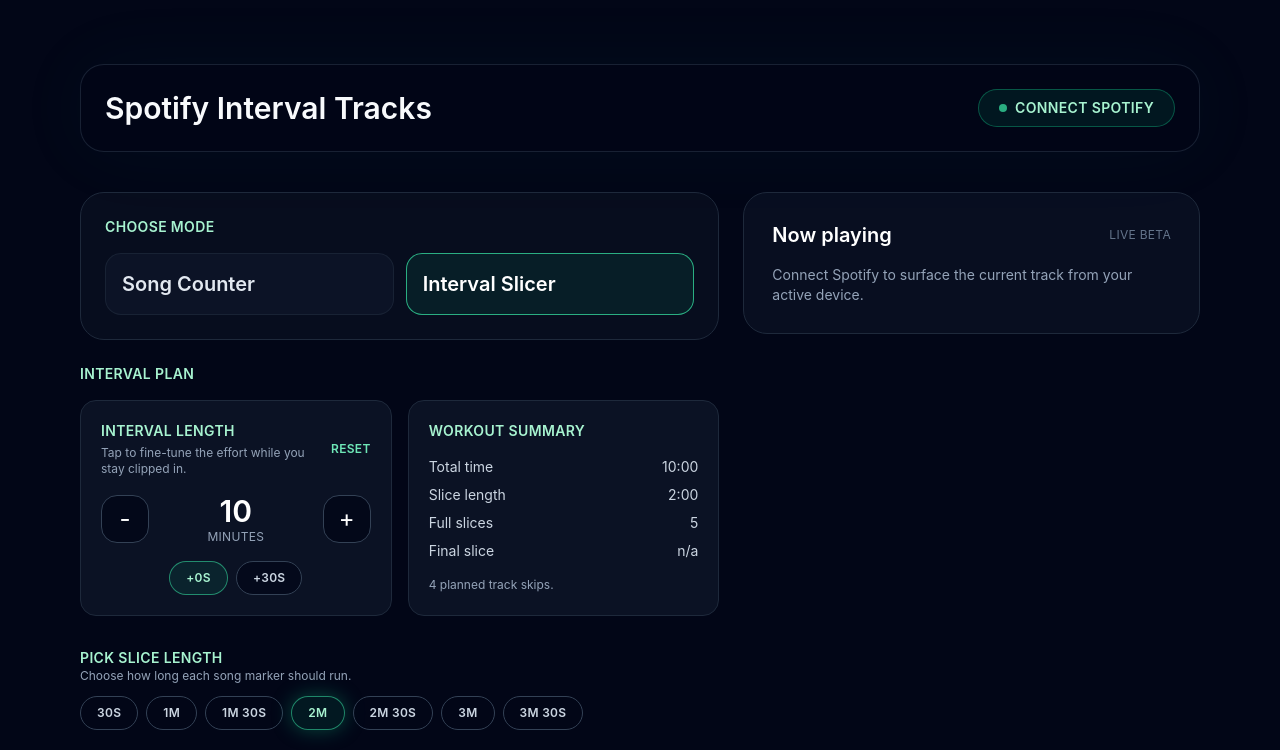
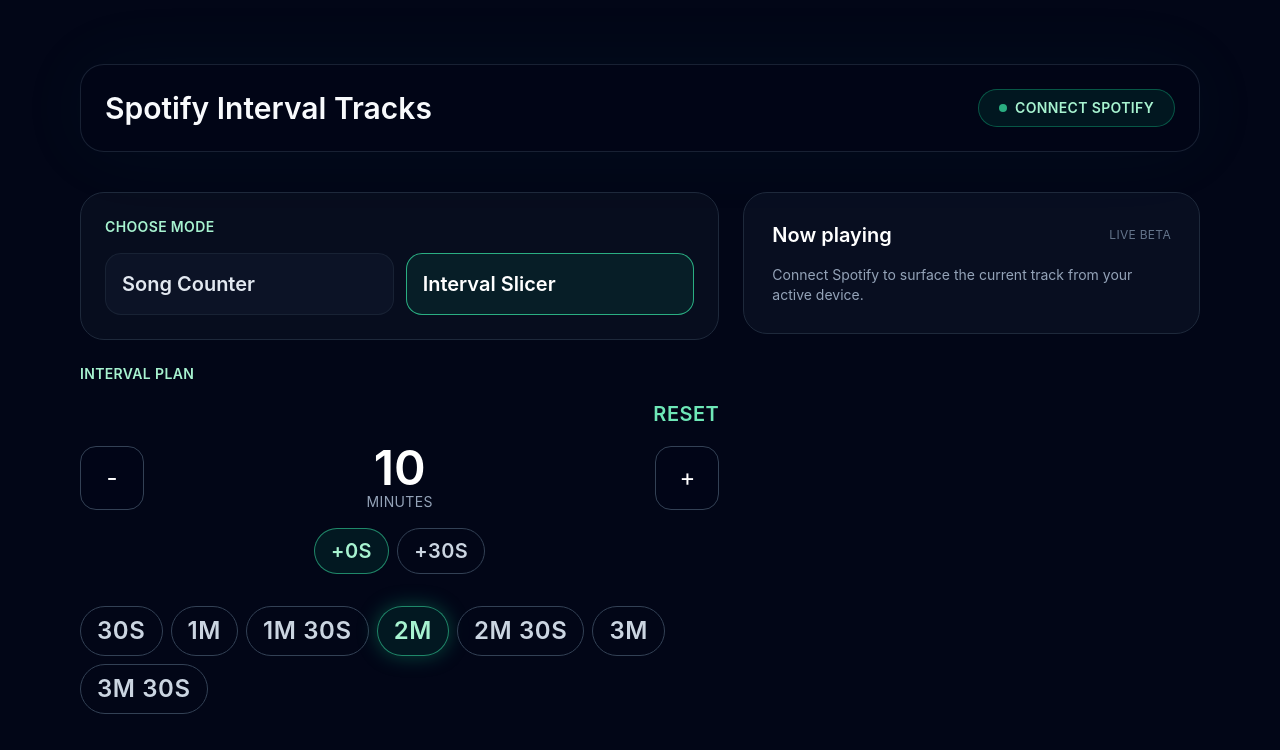
Before and after one commit to BTSeven7/spotify-interval-tracks, a React (Vite) app: page / in a window 1280 px wide. Shown: the top 750 px of the page. Built offline with nearby package versions, Linux system fonts and the light colour scheme.

Commit message:
More UI adjustments

```diff
--- a/src/App.tsx
+++ b/src/App.tsx
@@ -132,12 +132,12 @@
               <IntervalBuilder {...intervalPlan} />
             </section>
 
-            <article className="space-y-4 rounded-3xl border border-slate-800 bg-slate-900/40 p-6">
+            <article className="space-y-4 rounded-3xl p-0">
               {intervalSession.state.status === 'running' ? (
                 <button
                   type="button"
                   onClick={intervalSession.stopSession}
-                  className="h-12 w-full rounded-full border border-rose-400/60 bg-rose-500/15 text-sm font-semibold uppercase tracking-wide text-rose-200 transition hover:border-rose-300 hover:bg-rose-500/25"
+                  className="h-12 w-full rounded-full border border-rose-400/60 bg-rose-500/15 text-2xl font-semibold uppercase tracking-wide text-rose-200 transition hover:border-rose-300 hover:bg-rose-500/25"
                 >
                   Stop session
                 </button>
@@ -146,7 +146,7 @@
                   type="button"
                   onClick={intervalSession.startSession}
                   disabled={!canStartSession}
-                  className={`h-12 w-full rounded-full border text-sm font-semibold uppercase tracking-wide transition ${canStartSession ? 'border-emerald-400/60 bg-emerald-500/15 text-emerald-200 hover:border-emerald-300 hover:bg-emerald-500/25' : 'border-slate-800 bg-slate-900 text-slate-500'}`}
+                  className={`h-12 w-full rounded-full border text-2xl font-semibold uppercase tracking-wide transition ${canStartSession ? 'border-emerald-400/60 bg-emerald-500/15 text-emerald-200 hover:border-emerald-300 hover:bg-emerald-500/25' : 'border-slate-800 bg-slate-900 text-slate-500'}`}
                 >
                   Start session
                 </button>
--- a/src/components/IntervalBuilder.tsx
+++ b/src/components/IntervalBuilder.tsx
@@ -30,21 +30,15 @@
   resetPlan
 }: IntervalPlanControls) {
   const remainderText = stats.remainderMs > 0 ? formatClock(stats.remainderMs) : 'n/a'
-  const skipMessage = stats.skipCount === 0 ? 'No track skips - just ride it out.' : `${stats.skipCount} planned track skips.`
 
   return (
     <div className="space-y-8">
-      <section className="grid gap-4 md:grid-cols-2">
-        <div className="space-y-4 rounded-2xl border border-slate-800 bg-slate-900/70 p-5">
-          <header className="flex items-center justify-between">
-            <div>
-              <h3 className="text-sm font-semibold uppercase tracking-wide text-emerald-200">Interval length</h3>
-              <p className="mt-1 text-xs text-slate-400">Tap to fine-tune the effort while you stay clipped in.</p>
-            </div>
+      <section className="space-y-4">
+        <header className="flex justify-end">
           <button
             type="button"
             onClick={resetPlan}
-              className="text-xs font-semibold uppercase tracking-wide text-emerald-300 transition hover:text-emerald-200"
+            className="text-xl font-semibold uppercase tracking-wide text-emerald-300 transition hover:text-emerald-200"
           >
             Reset
           </button>
@@ -54,19 +48,19 @@
           <button
             type="button"
             onClick={decrementMinutes}
-              className="h-12 w-12 rounded-2xl border border-slate-700 bg-slate-950/80 text-2xl text-white transition hover:border-emerald-400 hover:text-emerald-300"
+            className="h-16 w-16 rounded-2xl border border-slate-700 bg-slate-950/80 text-2xl text-white transition hover:border-emerald-400 hover:text-emerald-300"
             aria-label="Decrease minutes"
           >
             -
           </button>
           <div className="flex flex-col items-center">
-              <span className="text-3xl font-semibold text-white">{plan.totalMinutes}</span>
-              <span className="text-xs uppercase tracking-wide text-slate-400">minutes</span>
+            <span className="text-5xl font-semibold text-white">{plan.totalMinutes}</span>
+            <span className="text-sm uppercase tracking-wide text-slate-400">minutes</span>
           </div>
           <button
             type="button"
             onClick={incrementMinutes}
-              className="h-12 w-12 rounded-2xl border border-slate-700 bg-slate-950/80 text-2xl text-white transition hover:border-emerald-400 hover:text-emerald-300"
+            className="h-16 w-16 rounded-2xl border border-slate-700 bg-slate-950/80 text-2xl text-white transition hover:border-emerald-400 hover:text-emerald-300"
             aria-label="Increase minutes"
           >
             +
@@ -77,7 +71,7 @@
           <button
             type="button"
             onClick={() => setIncludeThirtySeconds(false)}
-              className={`rounded-full px-4 py-2 text-xs font-semibold uppercase tracking-wide transition ${
+            className={`rounded-full px-4 py-2 text-xl font-semibold uppercase tracking-wide transition ${
               !plan.includeThirtySeconds
                 ? 'border border-emerald-400/60 bg-emerald-500/10 text-emerald-200'
                 : 'border border-slate-700 bg-slate-950/70 text-slate-300 hover:border-emerald-400/50'
@@ -88,7 +82,7 @@
           <button
             type="button"
             onClick={() => setIncludeThirtySeconds(true)}
-              className={`rounded-full px-4 py-2 text-xs font-semibold uppercase tracking-wide transition ${
+            className={`rounded-full px-4 py-2 text-xl font-semibold uppercase tracking-wide transition ${
               plan.includeThirtySeconds
                 ? 'border border-emerald-400/60 bg-emerald-500/10 text-emerald-200'
                 : 'border border-slate-700 bg-slate-950/70 text-slate-300 hover:border-emerald-400/50'
@@ -97,40 +91,9 @@
             +30s
           </button>
         </div>
-        </div>
-
-        <div className="rounded-2xl border border-slate-800 bg-slate-900/70 p-5">
-          <h3 className="text-sm font-semibold uppercase tracking-wide text-emerald-200">Workout summary</h3>
-          <ul className="mt-4 space-y-2 text-sm text-slate-300">
-            <li className="flex items-center justify-between">
-              <span>Total time</span>
-              <span>{formatClock(stats.totalDurationMs)}</span>
-            </li>
-            <li className="flex items-center justify-between">
-              <span>Slice length</span>
-              <span>{formatClock(stats.baseSliceDurationMs)}</span>
-            </li>
-            <li className="flex items-center justify-between">
-              <span>Full slices</span>
-              <span>{stats.fullSlices}</span>
-            </li>
-            <li className="flex items-center justify-between">
-              <span>Final slice</span>
-              <span>{remainderText}</span>
-            </li>
-          </ul>
-          <p className="mt-4 text-xs text-slate-400">{skipMessage}</p>
-        </div>
       </section>
 
       <section className="space-y-3">
-        <div className="flex items-center justify-between">
-          <div>
-            <h3 className="text-sm font-semibold uppercase tracking-wide text-emerald-200">Pick slice length</h3>
-            <p className="text-xs text-slate-400">Choose how long each song marker should run.</p>
-          </div>
-        </div>
-
         <div className="flex flex-wrap gap-2">
           {SLICE_OPTIONS_SECONDS.map(option => {
             const isActive = plan.sliceLengthSeconds === option
@@ -139,7 +102,7 @@
                 key={option}
                 type="button"
                 onClick={() => selectSliceLength(option)}
-                className={`rounded-full px-4 py-2 text-xs font-semibold uppercase tracking-wide transition ${
+                className={`rounded-full px-4 py-2 text-2xl font-semibold uppercase tracking-wide transition ${
                   isActive
                     ? 'border border-emerald-400/60 bg-emerald-500/10 text-emerald-200 shadow-[0_0_20px_rgba(16,185,129,0.35)]'
                     : 'border border-slate-700 bg-slate-950/70 text-slate-300 hover:border-emerald-400/60 hover:text-emerald-200'
@@ -151,6 +114,17 @@
           })}
         </div>
       </section>
+
+      <section className="space-y-2 text-xl text-slate-300">
+        <div className="flex items-center justify-between">
+          <span>Full slices</span>
+          <span>{stats.fullSlices}</span>
+        </div>
+        <div className="flex items-center justify-between">
+          <span>Final slice</span>
+          <span>{remainderText}</span>
+        </div>
+      </section>
     </div>
   )
 }
```
Lines whose indentation alone changed are shown as unchanged.
